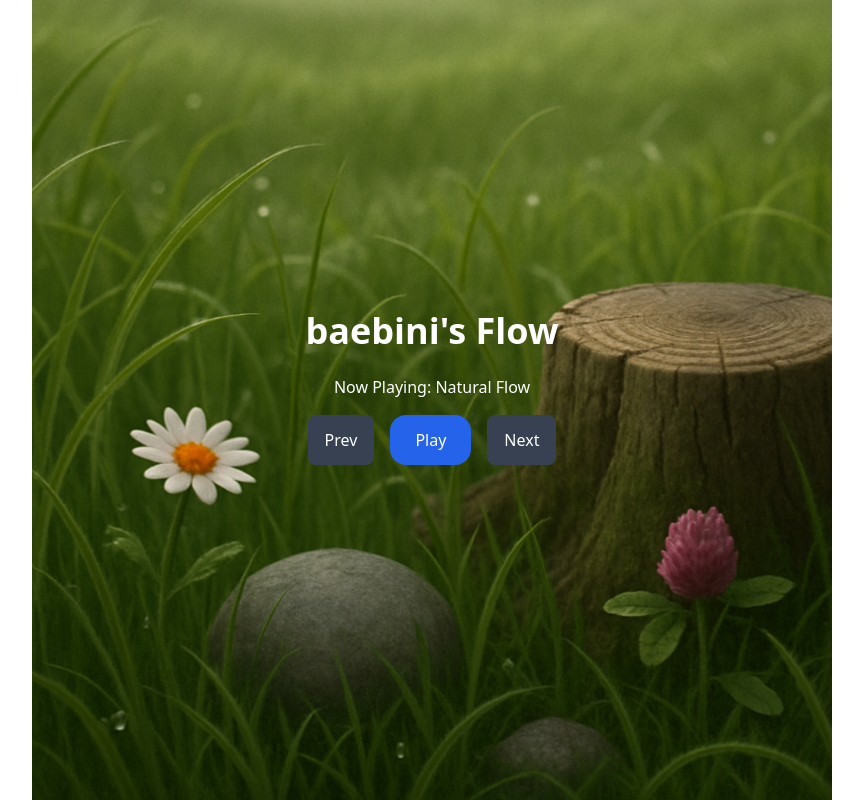
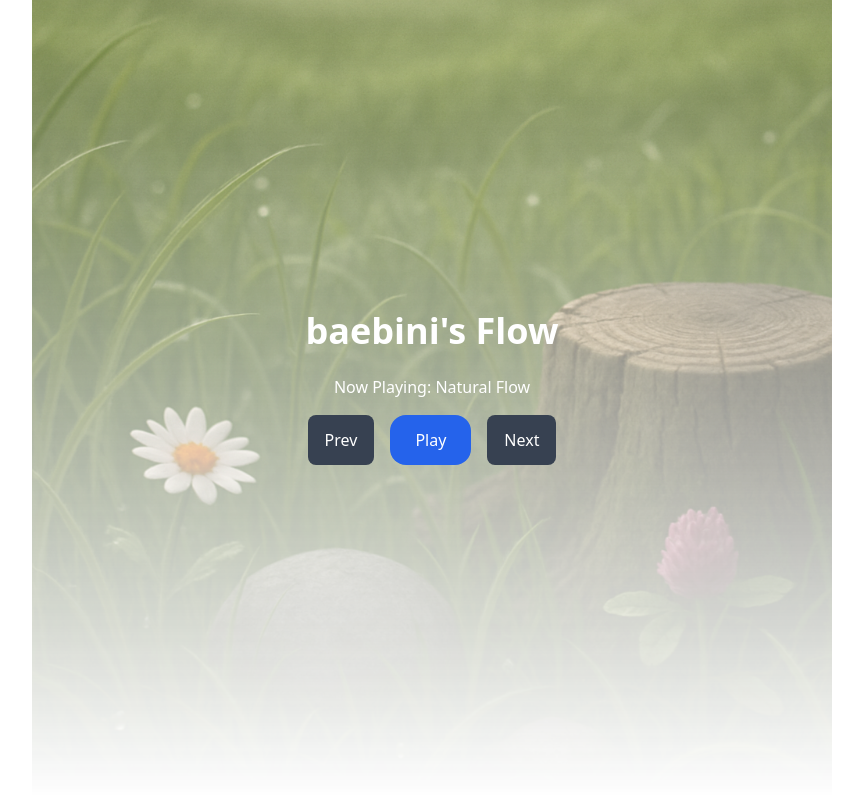
Before and after one commit to baebini11/portfolio, a React (Vite) app: page / in a window 1280 px wide. Shown: the whole page, without its empty margins (208-1071 px from the left). Built offline with nearby package versions, Linux system fonts and the light colour scheme.

Commit message:
Improve spectrum design and background fade

```diff
--- a/src/App.tsx
+++ b/src/App.tsx
@@ -83,7 +83,7 @@ export default function MusicPlayer() {
   };
 
   // 스펙트럼 그리기 (Hz 구간별 바)
-  const drawSpectrum = () => {
+const drawSpectrum = () => {
     const canvas = canvasRef.current;
     const analyser = analyserRef.current;
     const ctx = canvas?.getContext("2d");
@@ -109,6 +109,7 @@ export default function MusicPlayer() {
 
     // 각 Hz 구간별로 바 그리기
     const barWidth = canvas.width / freqRanges.length;
+    const labelOffset = 20; // 공간 확보를 위해 하단 여백 설정
     freqRanges.forEach((range, i) => {
       const startBin = Math.floor((range.from / nyquist) * bufferLength);
       const endBin = Math.min(
@@ -118,23 +119,23 @@ export default function MusicPlayer() {
       let sum = 0;
       for (let j = startBin; j <= endBin; j++) sum += dataArray[j];
       const avg = sum / (endBin - startBin + 1);
-      const barHeight = (avg / 255) * canvas.height;
+      const barHeight = (avg / 255) * (canvas.height - labelOffset);
 
       // 바 그리기
-      ctx.fillStyle = `rgba(255,255,255,${avg / 255})`;
+      ctx.fillStyle = `rgba(255,255,255,${(avg / 255) * 0.5})`;
       ctx.fillRect(
         i * barWidth,
-        canvas.height - barHeight,
+        canvas.height - barHeight - labelOffset,
         barWidth - 2,
         barHeight
       );
 
       // 레이블 표시
-      ctx.fillStyle = "white";
+      ctx.fillStyle = "rgba(255,255,255,0.8)";
       ctx.fillText(
         range.label,
         i * barWidth + barWidth / 2,
-        canvas.height - barHeight - 8
+        canvas.height - 4
       );
     });
 
@@ -161,8 +162,17 @@ export default function MusicPlayer() {
     <div
       className="relative w-full h-screen overflow-hidden"
       ref={containerRef}
-      style={{ backgroundImage: `url(${backImg})`, backgroundSize: "cover" }}
     >
+      <div
+        className="absolute inset-0 bg-center bg-cover"
+        style={{
+          backgroundImage: `url(${backImg})`,
+          WebkitMaskImage:
+            "linear-gradient(to bottom, rgba(0,0,0,1), rgba(0,0,0,0))",
+          maskImage: "linear-gradient(to bottom, rgba(0,0,0,1), rgba(0,0,0,0))",
+          opacity: 0.8,
+        }}
+      />
       <canvas ref={canvasRef} className="absolute top-0 left-0 w-full h-full" />
 
       <div className="relative z-10 flex flex-col items-center justify-center h-full text-white">
```
